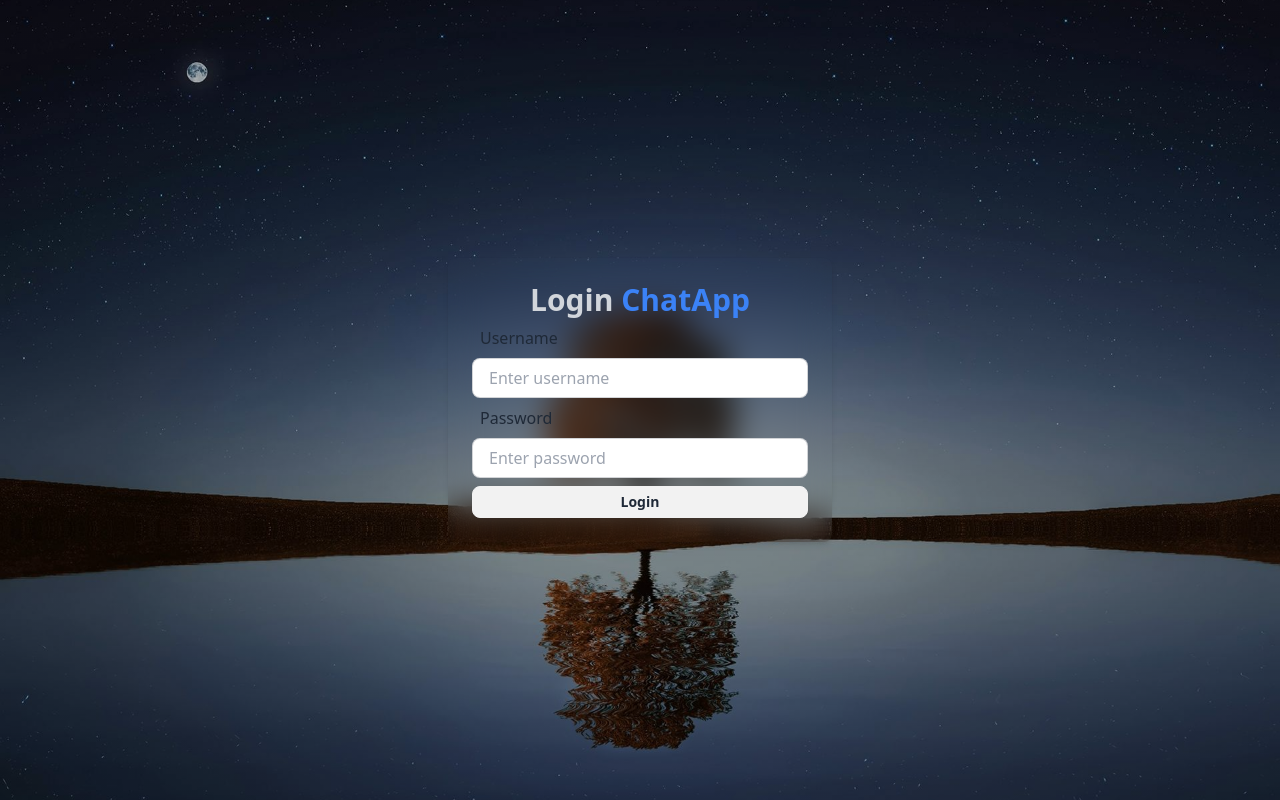
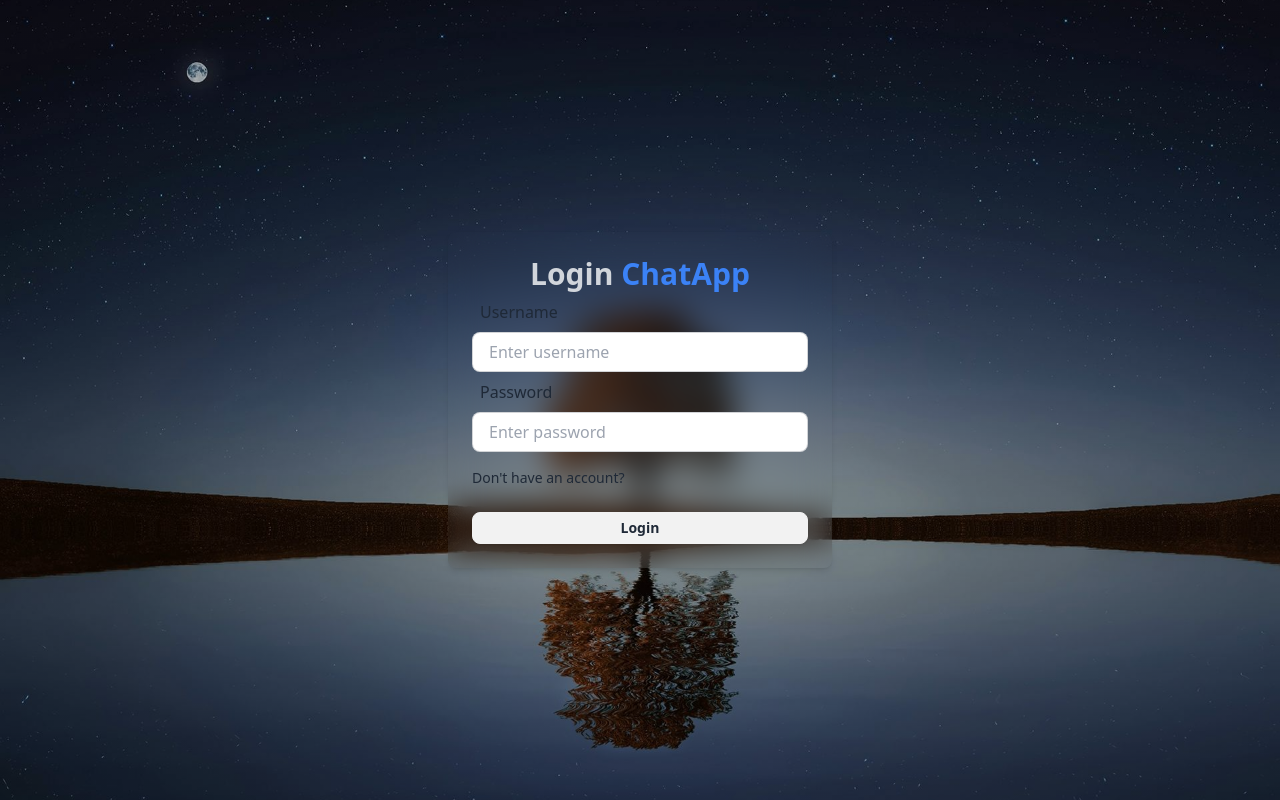
Before and after one commit to minhajul9/mic-chat, a React (Vite) app in the folder frontend/mic-chat/: page /login in a window 1280 px wide. Built offline with nearby package versions, Linux system fonts and the light colour scheme.

Commit message:
design complete

```diff
--- a/frontend/mic-chat/src/pages/login/Login.tsx
+++ b/frontend/mic-chat/src/pages/login/Login.tsx
@@ -1,4 +1,4 @@
-import React from 'react'
+import { Link } from 'react-router-dom';
 
 const Login = () => {
   return (
@@ -25,6 +25,10 @@ const Login = () => {
             <input type="password" name="" placeholder='Enter password' className='w-full input input-bordered h-10' />
           </div>
 
+          <Link to="/signup" className='text-sm hover:underline hover:text-blue-600 mt-4 inline-block mb-4'>
+            Don't have an account?
+          </Link>
+
           <div>
             <button className='btn btn-block btn-sm mt-2'>Login</button>
           </div>
```
